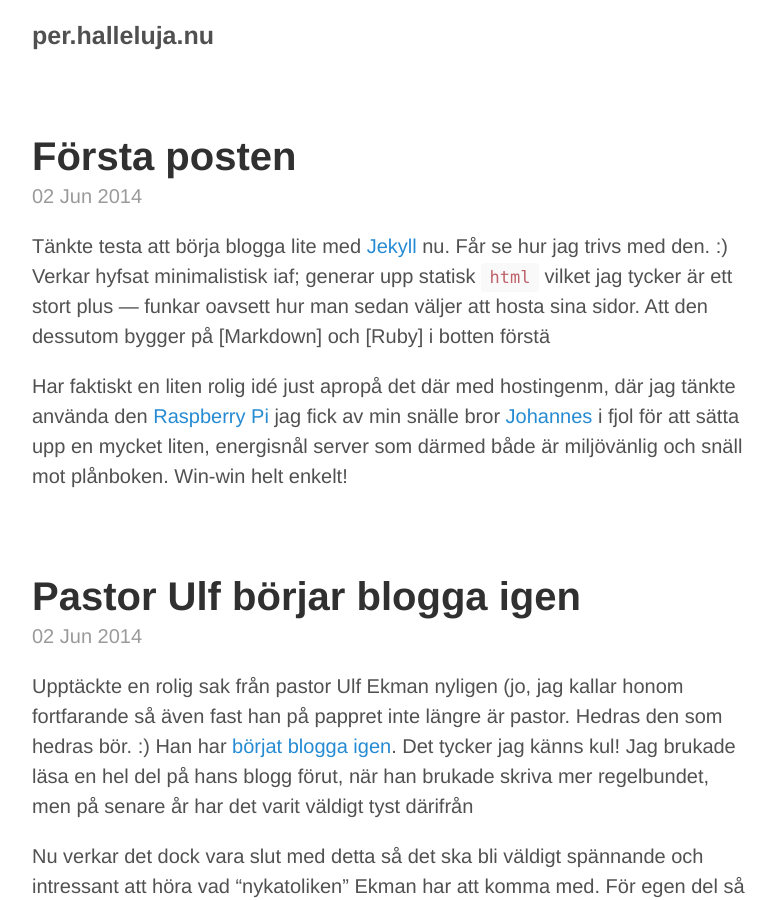
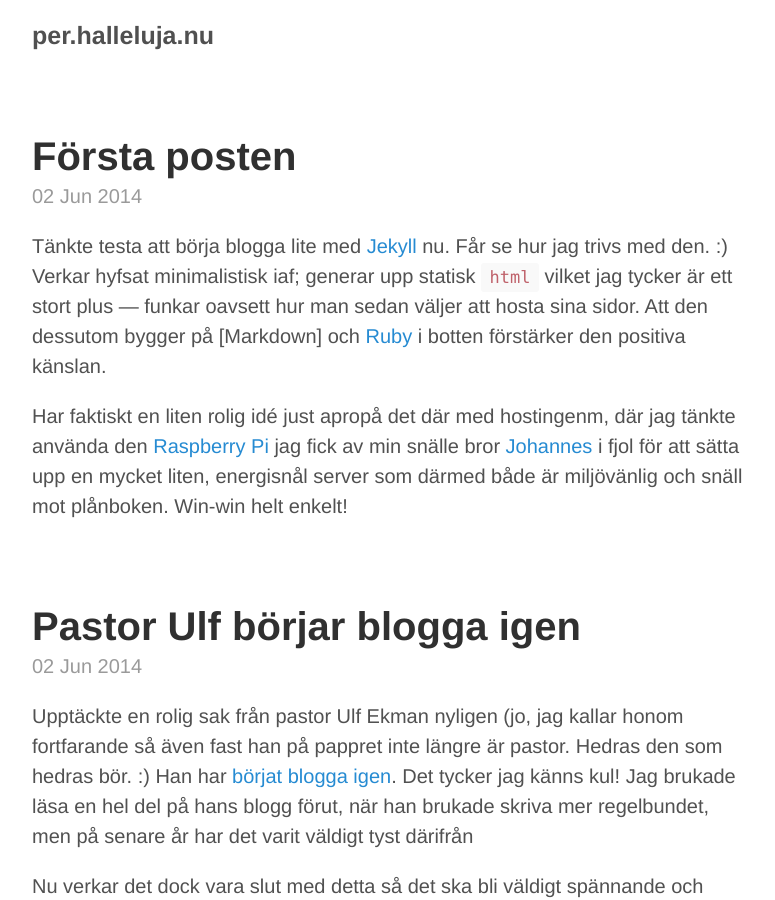
Before and after one commit to perlun/perlun.eu.org, a Jekyll site: the page built from index.html, in a window 1280 px wide and 900 px high. Shown: the whole window, without its empty margins (248-1023 px from the left). Built offline with Jekyll 4.4.1, drawn with Linux system fonts in a browser that asks for light colours; Markdown is read by kramdown in place of the engine named in the settings; the list of posts is cut into pages by our own code.

Commit message:
Added link.

```diff
--- a/_posts/2014-06-02-forsta-posten.md
+++ b/_posts/2014-06-02-forsta-posten.md
@@ -5,6 +5,6 @@ date:   2014-06-02 12:57:58
 categories: blogg
 ---
 
-Tänkte testa att börja blogga lite med [Jekyll](http://jekyllrb.com) nu. Får se hur jag trivs med den. :) Verkar hyfsat minimalistisk iaf; generar upp statisk `html` vilket jag tycker är ett stort plus &mdash; funkar oavsett hur man sedan väljer att hosta sina sidor. Att den dessutom bygger på [Markdown] och [Ruby] i botten förstä
+Tänkte testa att börja blogga lite med [Jekyll](http://jekyllrb.com) nu. Får se hur jag trivs med den. :) Verkar hyfsat minimalistisk iaf; generar upp statisk `html` vilket jag tycker är ett stort plus &mdash; funkar oavsett hur man sedan väljer att hosta sina sidor. Att den dessutom bygger på [Markdown] och [Ruby](http://ruby-lang.org) i botten förstärker den positiva känslan.
 
 Har faktiskt en liten rolig idé just apropå det där med hostingenm, där jag tänkte använda den [Raspberry Pi](http://raspberry-pi.org) jag fick av min snälle bror [Johannes](http://twitter.com/johannestankar) i fjol för att sätta upp en mycket liten, energisnål server som därmed både är miljövänlig och snäll mot plånboken. Win-win helt enkelt!
```
